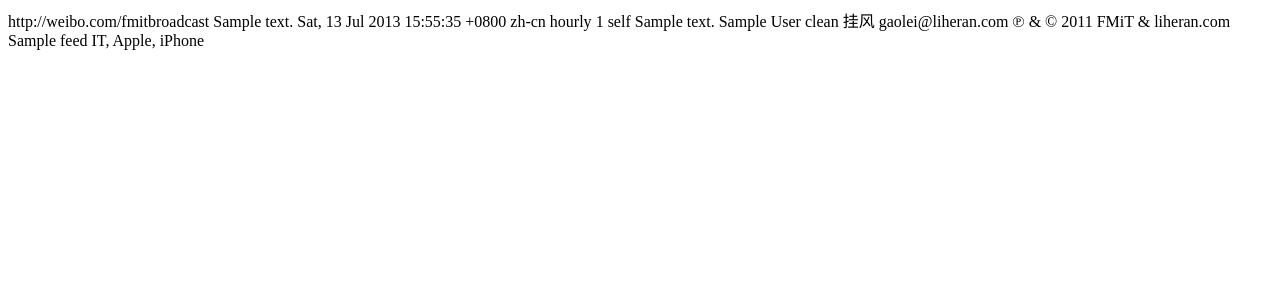
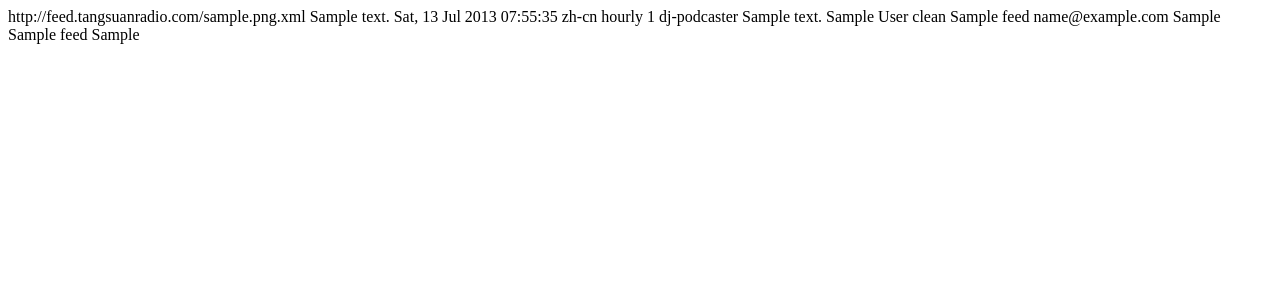
Before and after one commit to mrgaolei/dj-podcaster, a Django app: a page that uses templates/podcast/feed.html in a window 1280 px wide. Shown: the top 300 px of the page. Run offline with Django 3.2, Linux system fonts and the light colour scheme; tables that the repository leaves empty hold one stand-in row (values such as "Sample post"); parts of the project's set-up code (start-up, migrations or seed data) failed here and were passed over.

Commit message:
基本可用

```diff
--- a/podcast/admin.py
+++ b/podcast/admin.py
@@ -10,9 +10,10 @@ class FeedAdmin(admin.ModelAdmin):
 
 	def make_build(self, request, queryset):
 		from django.template.loader import render_to_string
+		from datetime import datetime
 		for feed in queryset:
 			podcasts = Podcast.objects.filter(feeds=feed)
-			rss = render_to_string("podcast/feed.html", {'feed':feed,'podcasts':podcasts})
+			rss = render_to_string("podcast/feed.html", {'feed':feed,'podcasts':podcasts,'now':datetime.now()})
 			f = open(feed.feed_path(), 'w')
 			f.write(rss.encode('utf-8'))
 			f.close()
--- a/podcast/models.py
+++ b/podcast/models.py
@@ -2,20 +2,24 @@
 from django.db import models
 from django.contrib.auth.models import User
 from django.conf import settings
-
+from django.core.exceptions import ValidationError
+from django.core.validators import validate_slug
 # Create your models here.
 
 class Feed(models.Model):
-	filename = models.CharField("文件名", max_length=50, unique=True, help_text="%s*.xml"%settings.FEED_URL)
+	filename = models.CharField("文件名", max_length=50, unique=True, help_text="%s*.xml"%settings.FEED_URL, validators=[validate_slug])
 	admins = models.ManyToManyField(User, verbose_name="可发布人", help_text="管理员拥有全部Feed发布权")
 	title = models.CharField(max_length=100)
 	description = models.CharField(max_length=255)
 	its_summary = models.CharField(max_length=255)
 	its_author = models.CharField(max_length=255)
 	its_image = models.ImageField("播客封面", upload_to="feed")
+	its_owner_name = models.CharField(max_length=255)
+	its_owner_email = models.EmailField()
 	its_subtitle = models.CharField(max_length=255)
 	its_keywords = models.CharField(max_length=255)
 	its_category = models.CharField(max_length=255)
+	its_subcategory = models.CharField(max_length=255, blank=True)
 	copyright = models.CharField(max_length=255)
 	created = models.DateTimeField(auto_now_add=True)
 	updated = models.DateTimeField(auto_now=True)
@@ -53,6 +57,7 @@ class Podcast(models.Model):
 	)
 
 	title = models.CharField("标题", max_length=255)
+	description = models.CharField(max_length=255)
 	duration = models.IntegerField("时长", help_text="单位：秒")
 	enclosure_url = models.URLField("节目URL")
 	enclosure_len = models.IntegerField("文件大小",help_text="单位：字节")
--- a/podcast/templatetags/dateformatr.py
+++ b/podcast/templatetags/dateformatr.py
@@ -6,3 +6,11 @@ register = template.Library()
 @register.filter
 def dateformatr(value):
     return value.strftime("%a, %d %b %Y %X %z")
+
+@register.filter
+def duration(value):
+	h = value / 3600
+	sec = value % 3600
+	m = sec / 60
+	s = sec % 60
+	return "%d:%d:%d" % (h,m,s)
--- a/podcast/views.py
+++ b/podcast/views.py
@@ -1,9 +1,10 @@
 from django.http import HttpResponse
 from django.shortcuts import render_to_response, get_list_or_404, get_object_or_404
 from podcast.models import Feed, Podcast
+from datetime import datetime
 
 # Create your views here.
 def showfeed(request, filename):
 	feed = get_object_or_404(Feed, filename=filename)
 	podcasts = Podcast.objects.filter(feeds=feed)
-	return render_to_response("podcast/feed.html", {'feed':feed,'podcasts':podcasts})
+	return render_to_response("podcast/feed.html", {'feed':feed,'podcasts':podcasts,'now':datetime.now()})
--- a/templates/podcast/feed.html
+++ b/templates/podcast/feed.html
@@ -12,41 +12,41 @@ xmlns:rawvoice="http://www.rawvoice.com/rawvoiceRssModule/"
 
 <channel>
 	<title>{{ feed.title }}</title>
-	<atom:link href="http://fmit.liheran.com/index.rss" rel="self" type="application/rss+xml" />
-	<link>http://weibo.com/fmitbroadcast</link>
+	<atom:link href="{{ feed.feed_url }}" rel="self" type="application/rss+xml" />
+	<link>{{ feed.feed_url }}</link>
 	<description>{{ feed.description }}</description>
-	<lastBuildDate>{% now "r" %}</lastBuildDate>
+	<lastBuildDate>{{ now|dateformatr }}</lastBuildDate>
 
 	<language>zh-cn</language>
 	<sy:updatePeriod>hourly</sy:updatePeriod>
 	<sy:updateFrequency>1</sy:updateFrequency>
-	<generator>self</generator>
+	<generator>dj-podcaster</generator>
 	<itunes:summary>{{ feed.its_summary }}</itunes:summary>
 	<itunes:author>{{ feed.its_author }}</itunes:author>
 
 	<itunes:explicit>clean</itunes:explicit>
-	<itunes:image href="http://fmit.liheran.com/album.png" />
+	<itunes:image href="{{ feed.its_image.url }}" />
 	<itunes:owner>
-		<itunes:name>挂风</itunes:name>
-		<itunes:email>gaolei@liheran.com</itunes:email>
+		<itunes:name>{{ feed.its_owner_name }}</itunes:name>
+		<itunes:email>{{ feed.its_owner_email }}</itunes:email>
 	</itunes:owner>
 	<managingEditor></managingEditor>
 
-	<copyright>&#x2117; &amp; &#xA9; 2011 FMiT &amp; liheran.com</copyright>
+	<copyright>{{ feed.copyright }}</copyright>
 	<itunes:subtitle>{{ feed.its_subtitle }}</itunes:subtitle>
-	<itunes:keywords>IT, Apple, iPhone</itunes:keywords>
-	<itunes:category text="Technology">
-		<itunes:category text="Tech News" />
+	<itunes:keywords>{{ feed.its_keywords }}</itunes:keywords>
+	<itunes:category text="{{ feed.its_category }}">
+		{% if feed.its_subcategory %}<itunes:category text="{{ feed.its_subcategory }}" />{% endif %}
 	</itunes:category>
 
 {% for podcast in podcasts %}
 	<item>
 		<title>{{ podcast.title }}</title>
 		<pubDate>{{ podcast.created|dateformatr }}</pubDate>
-		<itunes:duration>{{ podcast.duration }}</itunes:duration>
+		<itunes:duration>{{ podcast.duration|duration }}</itunes:duration>
 		<guid isPermaLink="false">{{ podcast.pk }}</guid>
-		<description><![CDATA[]]></description>
-		<wfw:commentRss>http://fmit.liheran.com</wfw:commentRss>
+		<description><![CDATA[{{ podcast.description }}]]></description>
+		<wfw:commentRss>{{ feed.feed_url }}</wfw:commentRss>
 		<slash:comments>0</slash:comments>
 		<itunes:image href="{{ podcast.its_image.url }}" />
 <enclosure url="{{ podcast.enclosure_url }}" length="{{ podcast.enclosure_len }}" type="{{ podcast.enclosure_type_str }}" />
```
